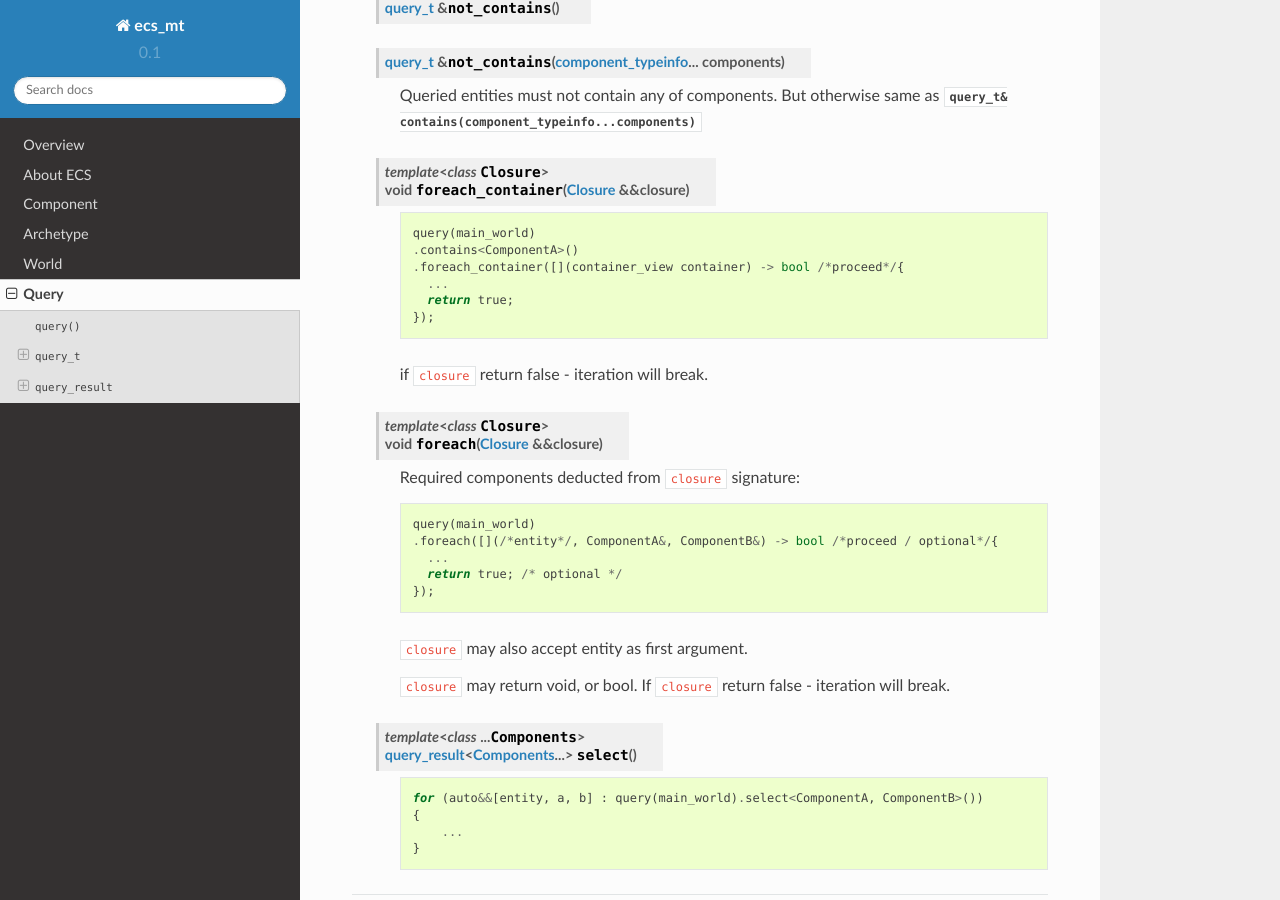
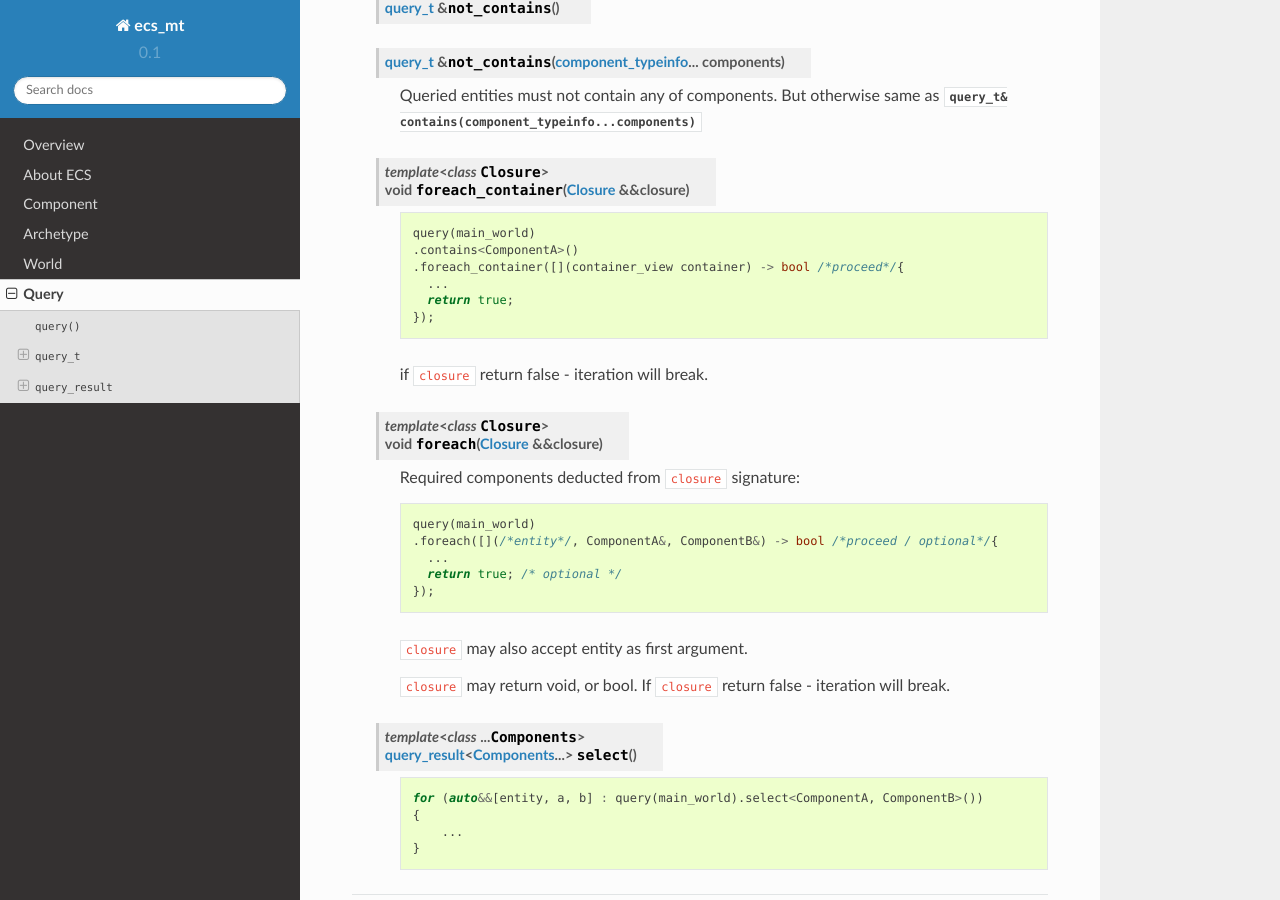
Before and after one commit to tower120/ecs_mt, a Sphinx documentation site: the page built from docs/query.rst, in a window 1280 px wide and 900 px high, scrolled down 1033 px. Built offline with Sphinx 7.4.7 and the Read the Docs theme 2.0.0, drawn with Linux system fonts in a browser that asks for light colours.

Commit message:
doc update

```diff
--- a/docs/archetype.rst
+++ b/docs/archetype.rst
@@ -9,7 +9,7 @@ Archetype represented by :cpp:class:`archetype` and :cpp:class:`archetype_typein
 :cpp:class:`archetype` contains compile-time information about acrhetype components.
 Also, internally contains precomputed :cpp:class:`archetype_typeinfo`, and has cast operator to it:
 
-.. code-block::
+.. code-block:: cpp
 
     archetype_typeinfo arch_xy  = archetype<X, Y>{};
 
@@ -35,7 +35,7 @@ Also, internally contains precomputed :cpp:class:`archetype_typeinfo`, and has c
 
         Add components from other archetype_typeinfo. Result components list does not contains duplicates:
 
-        .. code-block::
+        .. code-block:: cpp
 
             archetype_typeinfo arch_xy  = archetype<X, Y>{};
             archetype_typeinfo arch_xyz = arch_xy + archetype<Y, Z>{};
@@ -72,6 +72,6 @@ Also, internally contains precomputed :cpp:class:`archetype_typeinfo`, and has c
 
         Return statically precomputed ``archetype_typeinfo``.
 
-        .. code-block::
+        .. code-block:: cpp
 
             archetype_typeinfo arch_xy  = archetype<X, Y>{};
--- a/docs/component.rst
+++ b/docs/component.rst
@@ -8,7 +8,7 @@ Components may be moved during entity destruction, also when entity's archetype
 
 Library allow you to have any **movable** class/struct as component:
 
-.. code-block::
+.. code-block:: cpp
 
     struct Pos {
         float x;
@@ -34,6 +34,6 @@ Library allow you to have any **movable** class/struct as component:
 
 .. var:: template<class Component> constexpr component_typeinfo component_typeid
 
-    .. code-block::
+    .. code-block:: cpp
 
         assert(component_typeid<Pos> != component_typeid<Velocity>);
--- a/docs/conf.py
+++ b/docs/conf.py
@@ -23,7 +23,7 @@ import os
 # -- General configuration ------------------------------------------------
 
 # If your documentation needs a minimal Sphinx version, state it here.
-needs_sphinx = '3.0'
+#needs_sphinx = '3.0'
 
 # Add any Sphinx extension module names here, as strings. They can be
 # extensions coming with Sphinx (named 'sphinx.ext.*') or your custom
--- a/docs/index.rst
+++ b/docs/index.rst
@@ -29,7 +29,7 @@ Storage
 
 ECS MT has archetype storage architecture, namely all components grouped by their entities archetype. Where archetype is unique combination of component types. Similar storage layout used in Unity ECS.
 
-.. code-block::
+.. code-block:: cpp
 
     world{
         ArchetypeXY = X+Y
--- a/docs/overview.rst
+++ b/docs/overview.rst
@@ -16,7 +16,7 @@ Storage
 
 ECS MT has archetype storage architecture, namely all components grouped by their entities archetype. Where archetype is unique combination of component types. Similar storage layout used in Unity ECS.
 
-.. code-block::
+.. code-block:: cpp
 
     world{
         ArchetypeXY = X+Y
--- a/docs/query.rst
+++ b/docs/query.rst
@@ -5,7 +5,7 @@ Header : ``tower120/ecs/query.hpp``
 
 You can query your world with the following api:
 
-.. code-block::
+.. code-block:: cpp
 
   world main_world;
 
@@ -36,7 +36,7 @@ You can query your world with the following api:
 
     Queried entities must contain all components. Chained ``contains`` accumulates:
 
-    .. code-block::
+    .. code-block:: cpp
 
       component_typeinfo component_b = component_typeid<ComponentB>;
 
@@ -52,7 +52,7 @@ You can query your world with the following api:
 
   .. function:: template<class Closure> void foreach_container(Closure&& closure)
 
-    .. code-block::
+    .. code-block:: cpp
 
       query(main_world)
       .contains<ComponentA>()
@@ -67,7 +67,7 @@ You can query your world with the following api:
 
     Required components deducted from ``closure`` signature:
 
-    .. code-block::
+    .. code-block:: cpp
 
       query(main_world)
       .foreach([](/*entity*/, ComponentA&, ComponentB&) -> bool /*proceed / optional*/{
@@ -81,7 +81,7 @@ You can query your world with the following api:
 
   .. function:: template<class ...Components> query_result<Components...> select()
 
-    .. code-block::
+    .. code-block:: cpp
 
       for (auto&&[entity, a, b] : query(main_world).select<ComponentA, ComponentB>())
       {
```
